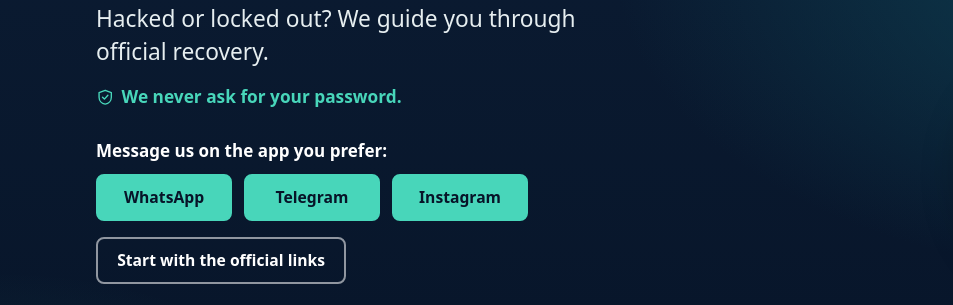
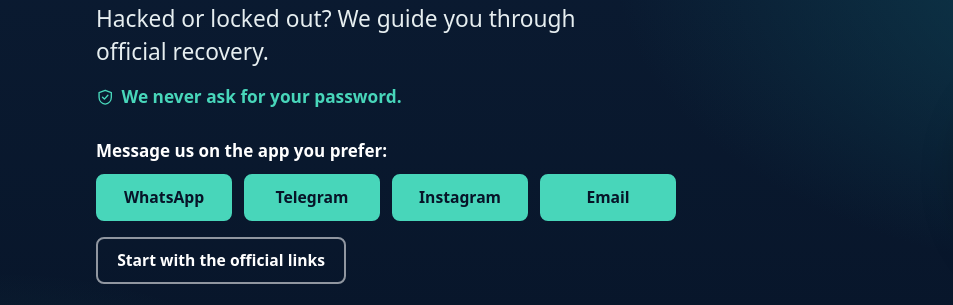
Before and after one commit to CrowdNord/CrowdNord.github.io, a plain HTML site: page index.html in a window 1280 px wide. Shown: the part 238-543 px from the top of the page, 0-953 px from the left. Drawn offline with Linux system fonts and the light colour scheme.

Commit message:
Add email to message options
Co-authored-by: CrowdNord <CrowdNord@users.noreply.github.com>

```diff
--- a/index.html
+++ b/index.html
@@ -81,6 +81,7 @@
               <a class="btn btn-accent" href="https://wa.me/15137809655">WhatsApp</a>
               <a class="btn btn-accent" href="https://t.me/CrowdNord">Telegram</a>
               <a class="btn btn-accent" href="https://www.instagram.com/CrowdNord">Instagram</a>
+              <a class="btn btn-accent" href="mailto:crowdnord@yahoo.com">Email</a>
             </div>
           </div>
           <div class="hero-actions">
@@ -315,6 +316,7 @@
               <a class="btn btn-accent" href="https://wa.me/15137809655">WhatsApp</a>
               <a class="btn btn-accent" href="https://t.me/CrowdNord">Telegram</a>
               <a class="btn btn-accent" href="https://www.instagram.com/CrowdNord">Instagram</a>
+              <a class="btn btn-accent" href="mailto:crowdnord@yahoo.com">Email</a>
             </div>
           </div>
         </div>
```
